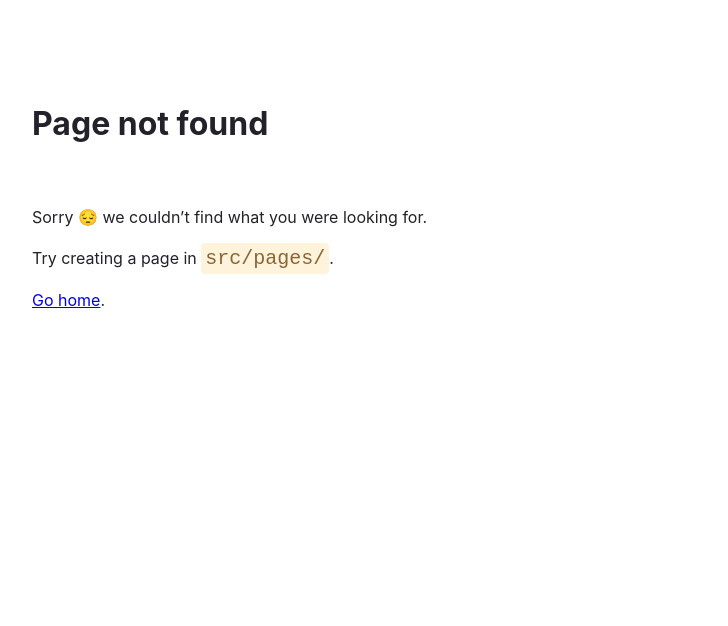
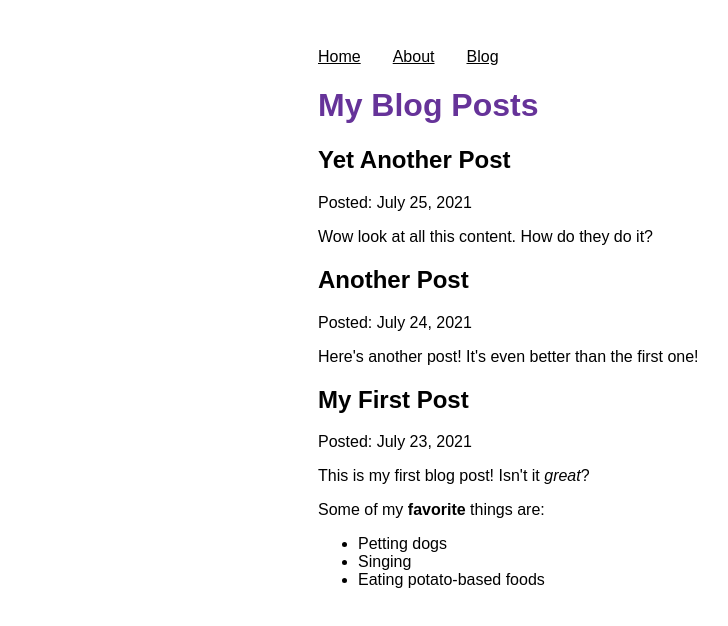
Before and after one commit to hk1518/myWebsite, a Gatsby site: page /blog in a window 1280 px wide. Before the commit this address had no page. Shown: the whole page, without its empty margins (72-800 px from the left). Built offline with nearby package versions, Linux system fonts and the light colour scheme; Gatsby itself is replaced by a stand-in of ours.

Commit message:
Finished Gatsby tutorial part 5

```diff
--- /dev/null
+++ b/blog/another-post.mdx
@@ -0,0 +1,6 @@
+---
+title: "Another Post"
+date: "2021-07-24"
+---
+
+Here's another post! It's even better than the first one!
--- /dev/null
+++ b/blog/my-first-post.mdx
@@ -0,0 +1,12 @@
+---
+title: "My First Post"
+date: "2021-07-23"
+---
+
+This is my first blog post! Isn't it _great_?
+
+Some of my **favorite** things are:
+
+- Petting dogs
+- Singing
+- Eating potato-based foods
--- /dev/null
+++ b/blog/yet-another-post.mdx
@@ -0,0 +1,6 @@
+---
+title: "Yet Another Post"
+date: "2021-07-25"
+---
+
+Wow look at all this content. How do they do it?
--- a/gatsby-config.js
+++ b/gatsby-config.js
@@ -1,6 +1,18 @@
 module.exports = {
   siteMetadata: {
+    title: "My Trial Site",
     siteUrl: `https://www.yourdomain.tld`,
   },
-  plugins: [],
-}
+  plugins: [
+    "gatsby-plugin-image",
+    "gatsby-plugin-sharp",
+    {
+      resolve: "gatsby-source-filesystem",
+      options: {
+        name: `blog`,
+        path: `${__dirname}/blog`,
+      },
+    },
+    "gatsby-plugin-mdx",
+  ],
+};
--- /dev/null
+++ b/src/Components/layout.css
@@ -0,0 +1,26 @@
+.container {
+    margin: auto;
+    max-width: 500px;
+    font-family: sans-serif;
+  }
+
+  .heading {
+    color: rebeccapurple;
+  }
+  .nav-links {
+    display: flex;
+    list-style: none;
+    padding-left: 0;
+  }
+  .nav-link-item {
+    padding-right: 2rem;
+  }
+  .nav-link-text {
+    color: black;
+  }
+  .site-title {
+    font-size: 3rem;
+    color: gray;
+    font-weight: 700;
+    margin: 3rem 0;
+  }
--- /dev/null
+++ b/src/Components/layout.js
@@ -0,0 +1,37 @@
+import * as React from "react";
+import { Link } from "gatsby";
+import "./layout.css";
+
+const Layout = ({ pageTitle, children, titlePage }) => {
+  return (
+    <div className="container">
+      <title>{titlePage}</title>
+      <header className="site-title">{titlePage}</header>
+      <nav>
+        <ul className="nav-links">
+          <li className="nav-link-item">
+            <Link to="/" className="nav-link-text">
+              Home
+            </Link>
+          </li>
+          <li className="nav-link-item">
+            <Link to="/about" className="nav-link-text">
+              About
+            </Link>
+          </li>
+          <li className="nav-link-item">
+            <Link to="/blog" className="nav-link-text">
+              Blog
+            </Link>
+          </li>
+        </ul>
+      </nav>
+      <main>
+        <h1 className="heading">{pageTitle}</h1>
+        {children}
+      </main>
+    </div>
+  );
+};
+
+export default Layout;
--- /dev/null
+++ b/src/pages/blog.js
@@ -0,0 +1,35 @@
+import * as React from "react";
+import Layout from "../components/layout";
+import { graphql } from "gatsby";
+import { MDXRenderer } from "gatsby-plugin-mdx";
+
+const BlogPage = ({ data }) => {
+  return (
+    <Layout pageTitle="My Blog Posts">
+      {data.allMdx.nodes.map((node) => (
+        <article key={node.id}>
+          <h2>{node.frontmatter.title}</h2>
+          <p>Posted: {node.frontmatter.date}</p>
+          <MDXRenderer>{node.body}</MDXRenderer>
+        </article>
+      ))}
+    </Layout>
+  );
+};
+
+export default BlogPage;
+
+export const query = graphql`
+  query {
+    allMdx(sort: { fields: frontmatter___date, order: DESC }) {
+      nodes {
+        frontmatter {
+          date(formatString: "MMMM D, YYYY")
+          title
+        }
+        id
+        body
+      }
+    }
+  }
+`;
```
Also changed, not shown: package.json (+7 -1 lines), src/pages/about.js (+5 -7 lines), src/pages/header.js (added, +28 -0 lines), src/pages/index.js (+21 -7 lines), src/pages/juicy.js (added, +14 -0 lines), src/pages/{mdx.slug}.js (added), 1 other file.
